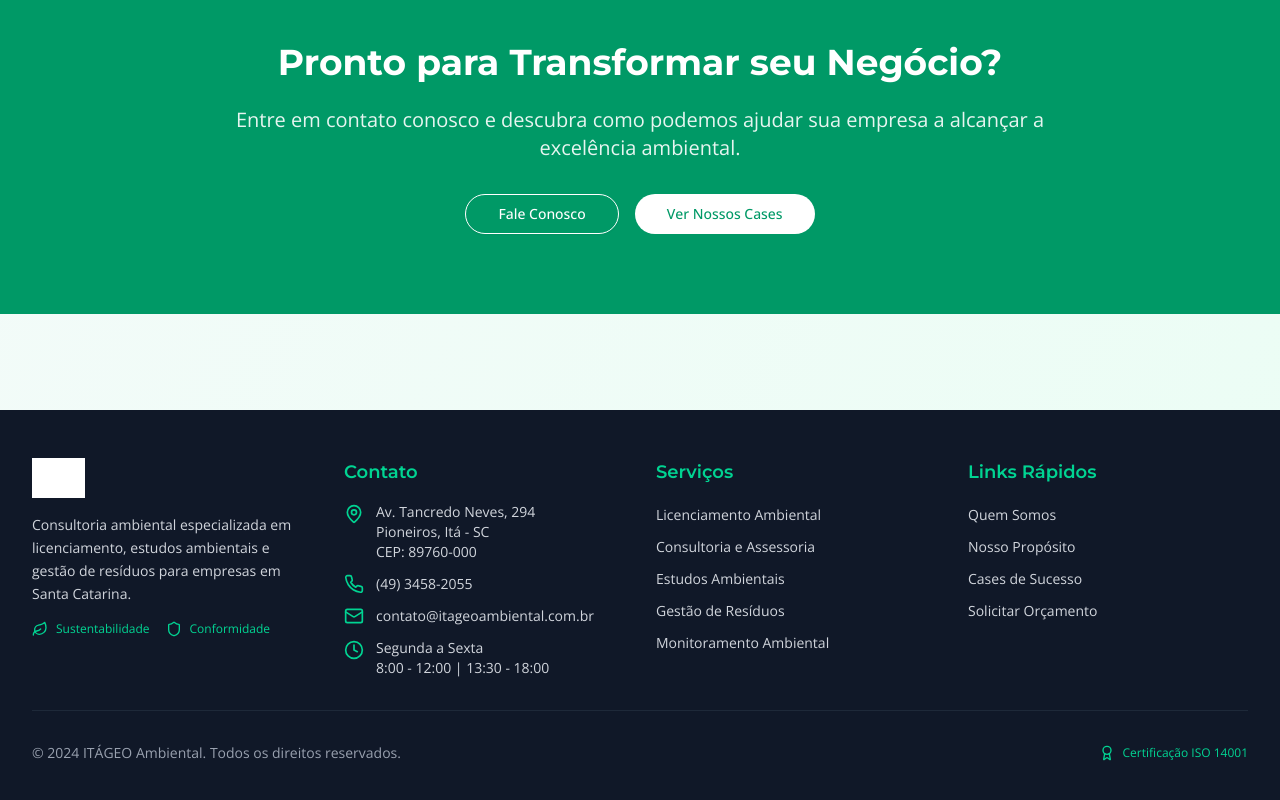
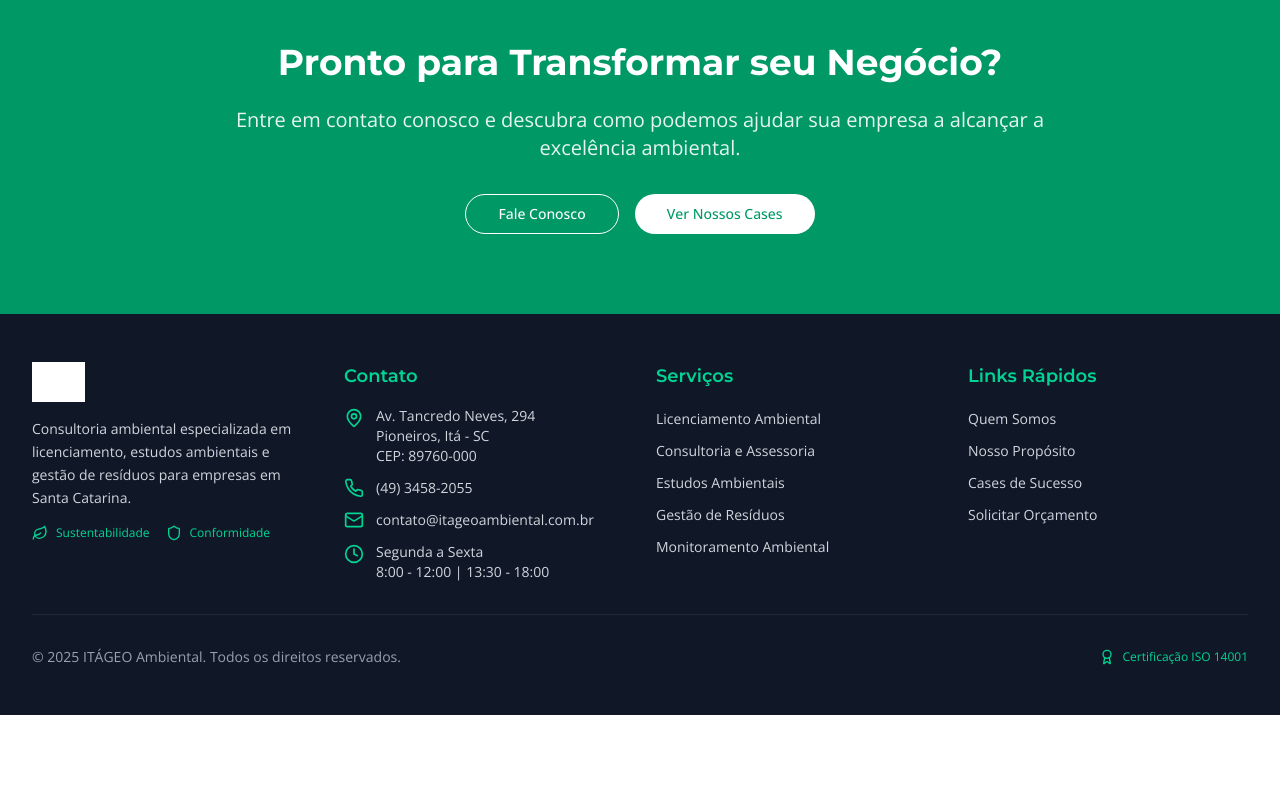
Before and after one commit to pedro-zucchi90/SiteITAGEO, a Next.js app: page / in a window 1280 px wide. Shown: the part 4922-5722 px from the top of the page. After the commit the page ends 5637 px from the top, so only its background shows below. Built offline with nearby package versions, Linux system fonts and the light colour scheme; grey boxes are pictures that could not be loaded.

Commit message:
fix barra branca acima footer, reduc brilho video hero, fix ano footer (dynamic)

```diff
--- a/app/page.tsx
+++ b/app/page.tsx
@@ -438,7 +438,7 @@ export default function HomePage() {
           </div>
 
           {/* CTA Section */}
-          <section className="full-bleed overflow-x-hidden py-20 bg-emerald-600">
+          <section className="full-bleed overflow-x-hidden py-20 bg-emerald-600 -mb-24">
             <div className="max-w-4xl mx-auto text-center text-white px-4">
               <RevealSection stagger={0.2}>
                 <h2 className="text-4xl font-bold mb-6">Pronto para Transformar seu Negócio?</h2>
--- a/components/footer.tsx
+++ b/components/footer.tsx
@@ -137,7 +137,7 @@ export function Footer() {
 
         <div className="border-t border-gray-800 mt-8 pt-8">
           <div className="flex flex-col md:flex-row justify-between items-center gap-4">
-            <p className="text-sm text-gray-400">© 2024 ITÁGEO Ambiental. Todos os direitos reservados.</p>
+            <p className="text-sm text-gray-400">© {new Date().getFullYear()} ITÁGEO Ambiental. Todos os direitos reservados.</p>
             <div className="flex items-center gap-4">
               <div className="flex items-center gap-2 text-emerald-400">
                 <Award className="h-4 w-4" />
```
